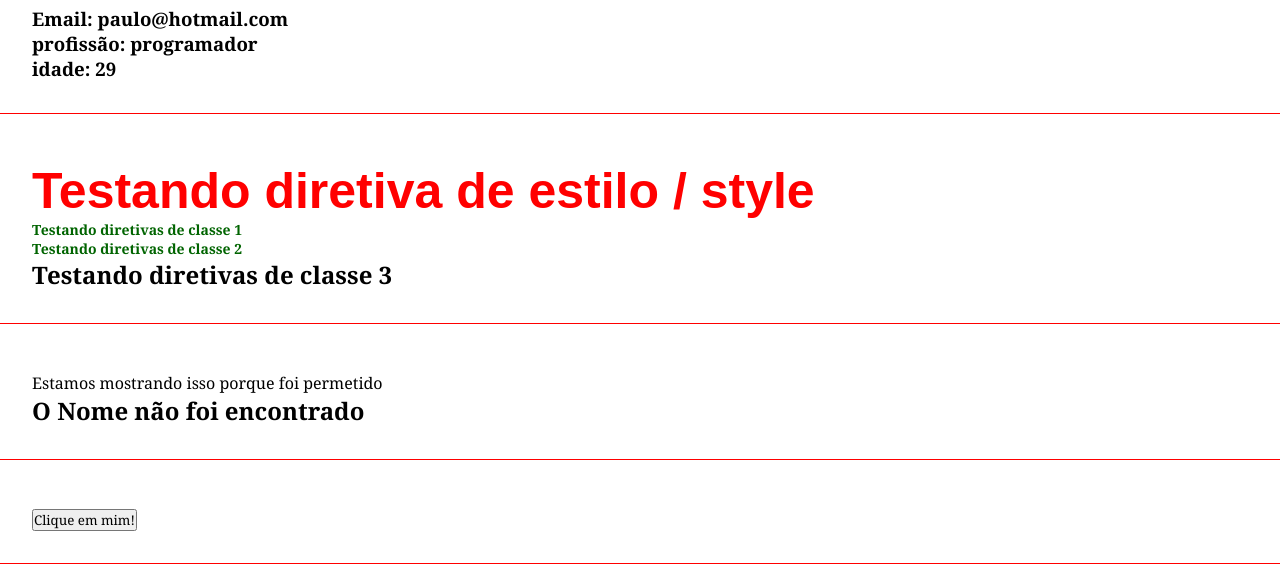
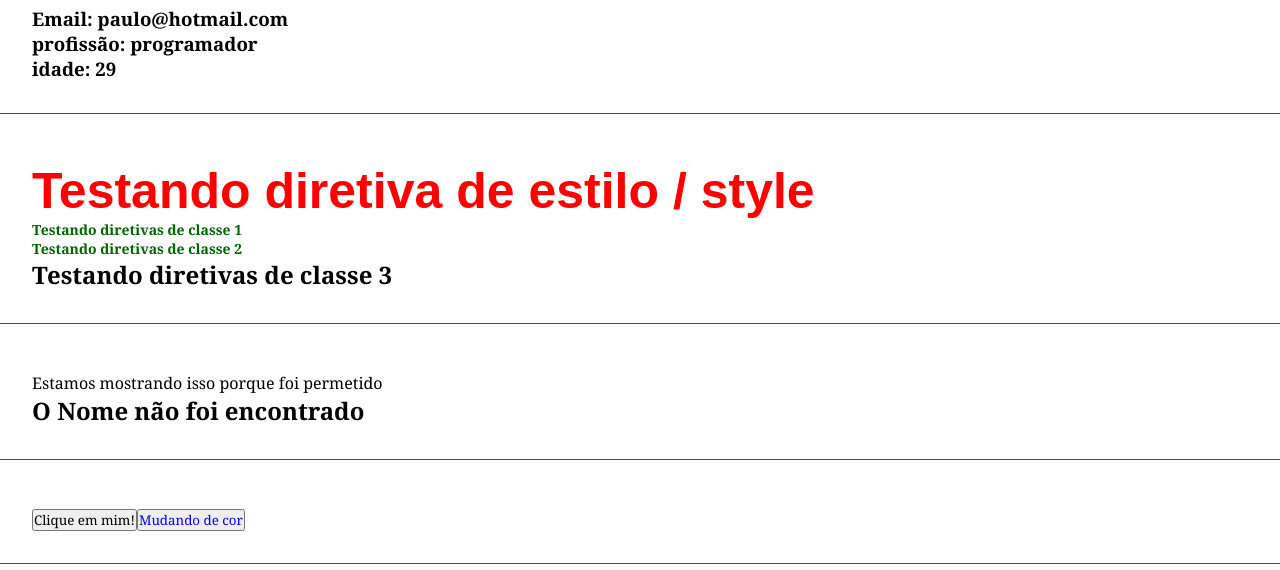
Before and after one commit to PauloHBLima/curso-angular, an Angular app: page / in a window 1280 px wide. Shown: the part 753-1323 px from the top of the page. Built offline with nearby package versions, Linux system fonts and the light colour scheme.

Commit message:
testando função de click com stilos de css

```diff
--- a/src/app/components/eventos/eventos.component.html
+++ b/src/app/components/eventos/eventos.component.html
@@ -1,4 +1,9 @@
 <div class="class">
   <p *ngIf="show">Exibindo mensagem!</p>
   <button (click)="showMessage()">Clique em mim!</button>
+<div *ngIf="showColorDanger">
+  <p class="text-danger">exibindo a cor do perigo</p>
 </div>
+<button class="text-attention" (click)="showColor()">Mudando de cor</button>
+
+</div>
--- a/src/app/components/eventos/eventos.component.scss
+++ b/src/app/components/eventos/eventos.component.scss
@@ -0,0 +1,7 @@
+.text-danger {
+  color: red;
+}
+
+.text-attention {
+  color: blue;
+}
--- a/src/app/components/eventos/eventos.component.ts
+++ b/src/app/components/eventos/eventos.component.ts
@@ -8,6 +8,8 @@ import { Component, OnInit } from '@angular/core';
 export class EventosComponent implements OnInit {
 
   show: boolean = false;
+  showColorDanger = false;
+
 
   constructor() { }
 
@@ -16,4 +18,8 @@ export class EventosComponent implements OnInit {
   showMessage(): void {
     this.show = !this.show; //toogle message
   }
+  showColor(): void {
+    this.showColorDanger = !this.showColorDanger;
+
+  }
 }
```
